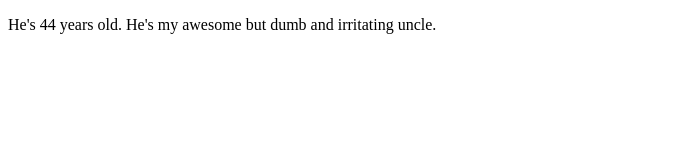
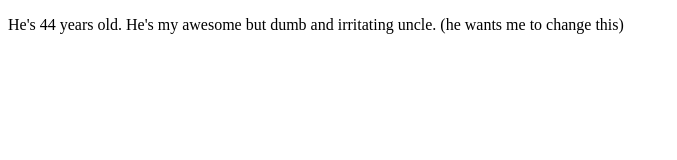
Before and after one commit to Shaurya-Cuber/website, a plain HTML site: page abouthim.html in a window 1280 px wide. Shown: the whole page, without its empty margins (0-677 px from the left). Drawn offline with Linux system fonts and the light colour scheme.

Commit message:
Add files via upload

```diff
--- a/abouthim.html
+++ b/abouthim.html
@@ -3,7 +3,7 @@
 <body>
  <p>
   He's 44 years old.
-  He's my awesome but dumb and irritating uncle.
+  He's my awesome but dumb and irritating uncle. (he wants me to change this)
  </p>
 </body>
 </html>
```
